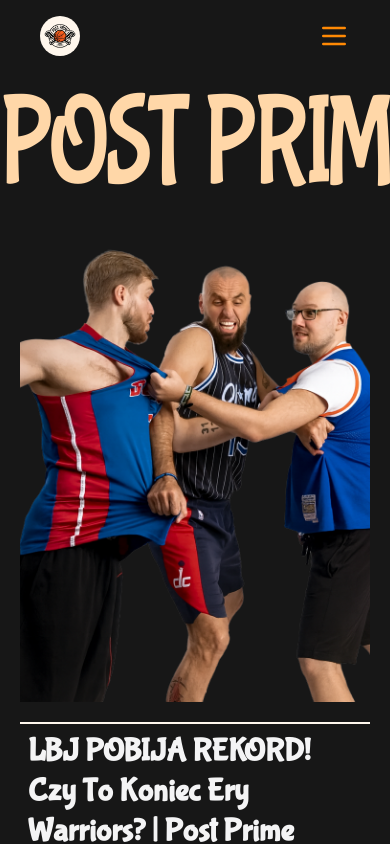
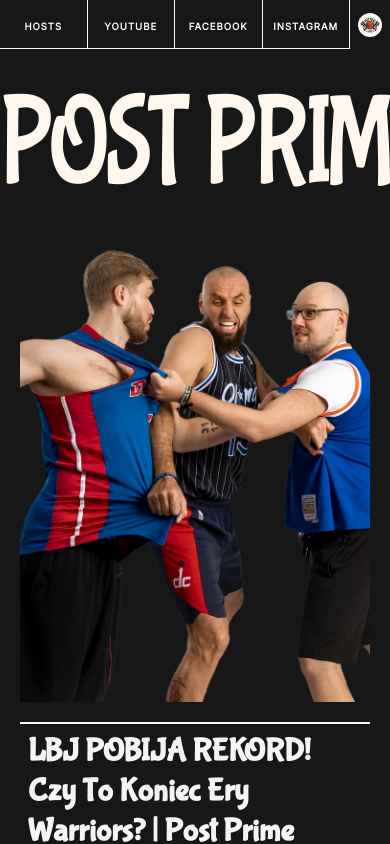
Before and after one commit to Xebec13/post-prime-podcast, a Next.js app: page / in a window 390 px wide. Shown: the top 844 px of the page. Built offline with nearby package versions, Linux system fonts and the light colour scheme.

Commit message:
add: Navbar responsive with same apperance on mobile and desktop change: text color on HeroLogo delete: NavbarOverlay.tsx cause of diffrent concept

```diff
--- a/app/components/hero/HeroLogo.tsx
+++ b/app/components/hero/HeroLogo.tsx
@@ -1,7 +1,7 @@
 export default function HeroLogo({ title }: { title: string }) {
   return (
     <div className="overflow-hidden text-center scale-y-140">
-      <h1 className="hero-logo text-[clamp(2rem,23.5vw,22rem)] text-orange-200 uppercase whitespace-nowrap tracking-tight leading-none">
+      <h1 className="hero-logo text-[clamp(2rem,23.5vw,22rem)] text-orange-50 uppercase whitespace-nowrap tracking-tight leading-none">
         {title}
       </h1>
     </div>
--- a/app/components/index.ts
+++ b/app/components/index.ts
@@ -1,5 +1,4 @@
 export { default as Navbar } from "./navbar/Navbar";
-export { default as NavbarOverlay } from "./navbar/NavbarOverlay";
 export { default as Hero} from "./hero/Hero";
 export { default as HeroLogo} from "./hero/HeroLogo";
 export { default as HeroEpInfo} from "./hero/HeroEpInfo";
--- a/app/components/navbar/Navbar.tsx
+++ b/app/components/navbar/Navbar.tsx
@@ -1,108 +1,67 @@
-"use client";
-import { NavbarOverlay } from "../index";
-import { useState } from "react";
 import Link from "next/link";
 import Image from "next/image";
 
-// Definicje typów dla porządku w TS
 type NavItem = {
     type: "logo" | "link";
     href: string;
     label?: string;
     alt: string;
-};
-
-type SocialLink = {
-    label: string;
-    href: string;
+    imgSrc?: string;
 };
 
 const navItems: NavItem[] = [
-    { type: "logo", href: "#home", alt: "Go to Home" },
+    { type: "link", href: "#about", label: "Hosts", alt: "Want to know more about us ?" },
     { type: "link", href: "#youtube", label: "Youtube", alt: "Watch our latest videos" },
     { type: "link", href: "#facebook", label: "Facebook", alt: "Read our latest posts" },
     { type: "link", href: "#instagram", label: "Instagram", alt: "See recent news" },
-    { type: "link", href: "#about", label: "About", alt: "Learn more about us" },
-];
-
-const socialLinks: SocialLink[] = [
-    { label: "YouTube", href: "https://youtube.com" },
-    { label: "Facebook", href: "https://facebook.com" },
-    { label: "Instagram", href: "https://instagram.com" },
+    // Logo jest ostatnie w tablicy
+    { type: "logo", href: "#home", alt: "Go to Home", imgSrc: "/postprime-logo-2.png" },
 ];
 
 export default function Navbar() {
-    const [isOpen, setIsOpen] = useState(false);
+    // 1. Filtrujemy elementy, aby oddzielić teksty od logo
+    const textLinks = navItems.filter(item => item.type === "link");
+    const logoItem = navItems.find(item => item.type === "logo");
 
     return (
-        <nav className="fixed top-0 left-0 z-50 flex flex-col px-10 py-4 gap-1 w-full bg-neutral-900">
+        <nav className="fixed top-0 left-0 z-50 bg-neutral-900 w-full flex items-center justify-between">
 
-            <div className="grid grid-cols-2 place-items-center">
-                {/* === LEFT SIDE – LOGO === */}
-                <div className="justify-self-start bg-orange-50 rounded-full ">
-                    <Link href={navItems[0].href} aria-label={navItems[0].alt}>
-                        <Image
-                            src="/postprime-logo-2.png"
-                            alt="Post Prime logo"
-                            width={40}
-                            height={40}
-                            priority
-                            className="object-contain p-1 size-10"
-                        />
+
+            {/* === KONTENER 1: Linki Tekstowe (UL) === */}
+            <ul className="list-none border-b grid grid-cols-4 w-full">
+                {textLinks.map((item, index) => (
+                    <li key={index} className="border-r py-3 text-center">
+                        <Link
+                            href={item.href}
+                            aria-label={item.alt}
+                            className="text-white font-black uppercase whitespace-nowrap tracking-widest text-[clamp(0.6rem,1vw,1rem)]"
+                        >
+                            {item.label}
+                        </Link>
+                    </li>
+                ))}
+            </ul>
+            {/* === KONTENER 2: Logo (DIV) === */}
+            {/* Renderujemy tylko jeśli logo istnieje w danych */}
+            {logoItem && logoItem.imgSrc && (
+                <div className="px-2 lg:px-5 cursor-pointer">
+                    <Link href={logoItem.href} aria-label={logoItem.alt}>
+                        <div className="relative size-6 lg:size-8 bg-orange-50 rounded-full flex items-center justify-center">
+                            <Image
+                                src={logoItem.imgSrc}
+                                alt={logoItem.alt}
+                                width={40}
+                                height={40}
+                                className="object-contain p-0.5"
+                                priority
+                            />
+                        </div>
                     </Link>
                 </div>
+            )}
 
-                {/* === RIGHT SIDE – TOGGLE BUTTON === */}
-                <div className="justify-self-end relative inset-0 z-40 flex items-center">
-                    <button
-                        onClick={() => setIsOpen((prev) => !prev)}
-                        aria-label="Toggle menu"
-                        className={`${isOpen ? "text-zinc-950 hover:bg-zinc-900 hover:text-orange-100" : "text-orange-400 hover:bg-orange-50 hover:text-zinc-950"} block rounded-md cursor-pointer transition-colors duration-300`}
-                    >
-                        {isOpen ? (
-                            // Ikona "X" (Close)
-                            <svg
-                                className="w-8 h-8"
-                                fill="none"
-                                stroke="currentColor"
-                                viewBox="0 0 24 24"
-                                xmlns="http://www.w3.org/2000/svg"
-                            >
-                                <path
-                                    strokeLinecap="round"
-                                    strokeLinejoin="round"
-                                    strokeWidth={2}
-                                    d="M6 18L18 6M6 6l12 12"
-                                />
-                            </svg>
-                        ) : (
-                            // Ikona "Hamburger" (Menu)
-                            <svg
-                                className="w-8 h-8"
-                                fill="none"
-                                stroke="currentColor"
-                                viewBox="0 0 24 24"
-                                xmlns="http://www.w3.org/2000/svg"
-                            >
-                                <path
-                                    strokeLinecap="round"
-                                    strokeLinejoin="round"
-                                    strokeWidth={2}
-                                    d="M4 6h16M4 12h16M4 18h16"
-                                />
-                            </svg>
-                        )}
-                    </button>
-                </div>
-            </div>
 
-            {/* === FULLSCREEN OVERLAY MENU (MIKRO KOMPONENT) === */}
-            <NavbarOverlay
-                isOpen={isOpen}
-                setIsOpen={setIsOpen}
-                navItems={navItems}
-                socialLinks={socialLinks}
-            />
+
         </nav>
     );
 }
--- a/app/components/navbar/NavbarOverlay.tsx
+++ /dev/null
@@ -1,66 +0,0 @@
-"use client";
-
-import Link from "next/link";
-
-// Definicje typów potrzebne do propsów
-type NavItem = {
-  type: "logo" | "link";
-  href: string;
-  label?: string;
-  alt: string;
-};
-
-type SocialLink = {
-  label: string;
-  href: string;
-};
-
-interface NavbarOverlayProps {
-  isOpen: boolean;
-  setIsOpen: (value: boolean) => void;
-  navItems: NavItem[];
-  socialLinks: SocialLink[];
-}
-
-export default function NavbarOverlay({ isOpen, setIsOpen, navItems, socialLinks }: NavbarOverlayProps) {
-  return (
-    <div
-      className={`fixed top-0 right-0 pt-20 px-6 h-screen w-2/3 sm:w-1/3 flex flex-col justify-between bg-orange-200 transition-all duration-500 ease-in-out shadow-2xl ${
-        isOpen
-          ? "translate-x-0 opacity-100 visible"
-          : "translate-x-full opacity-0 invisible"
-      }`}
-    >
-      <ul className="text-neutral-800 text-4xl font-semibold uppercase space-y-5">
-        {navItems
-          .filter((item) => item.type === "link")
-          .map((item, i) => (
-            <li key={i}>
-              <Link
-                href={item.href}
-                aria-label={item.alt}
-                onClick={() => setIsOpen(false)}
-                className="transition-colors duration-300 hover:text-orange-500 block"
-              >
-                {item.label}
-              </Link>
-            </li>
-          ))}
-      </ul>
-
-      {/* --- Social Links --- */}
-      <div className="flex gap-2 pb-10 text-xs font-medium text-neutral-800 uppercase">
-        {socialLinks.map((social, i) => (
-          <div
-            key={i}
-            className="cursor-pointer p-2 transition-colors duration-300 hover:text-orange-500"
-          >
-            <Link href={social.href} target="_blank" rel="noopener noreferrer">
-              {social.label}
-            </Link>
-          </div>
-        ))}
-      </div>
-    </div>
-  );
-}
```
